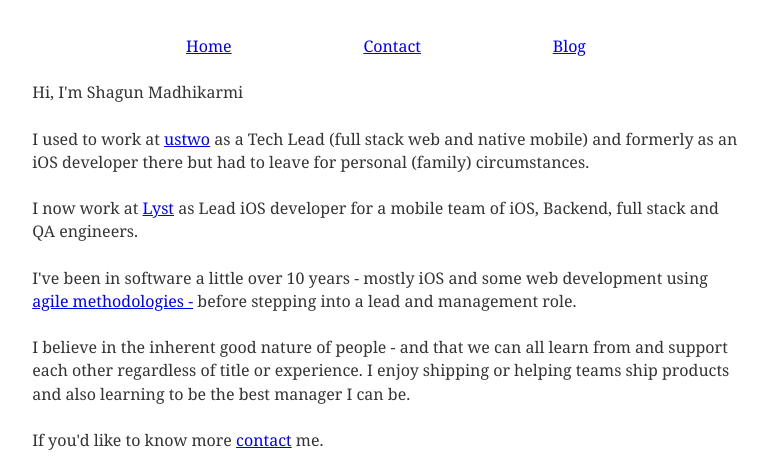
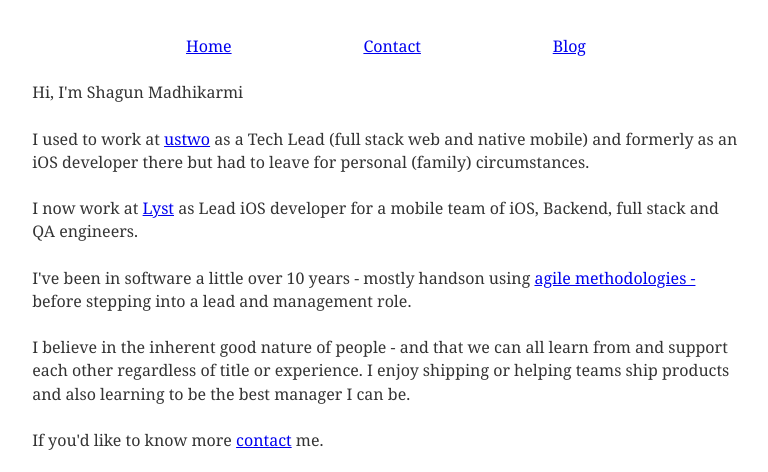
Before and after one commit to madhikarma/blog, a Gatsby site: page / in a window 1280 px wide. Shown: the top 472 px of the page, without its empty margins (254-1022 px from the left). Built offline with nearby package versions, Linux system fonts and the light colour scheme; Gatsby itself is replaced by a stand-in of ours; some packages are replaced by stand-ins of ours.

Commit message:
Update bio

```diff
--- a/src/pages/index.js
+++ b/src/pages/index.js
@@ -31,8 +31,7 @@ class SiteIndex extends React.Component {
             I now work at <a href="https://www.lyst.com">Lyst</a> as Lead iOS developer for a mobile team of iOS, Backend, full stack and QA engineers.
           </p>
           <p>
-            I've been in software a little over 10 years - mostly iOS and some web
-            development using{' '}
+            I've been in software a little over 10 years - mostly handson using{' '}
             <a href="https://en.wikipedia.org/wiki/Agile_software_development">
               agile methodologies -
             </a>{' '}
```
